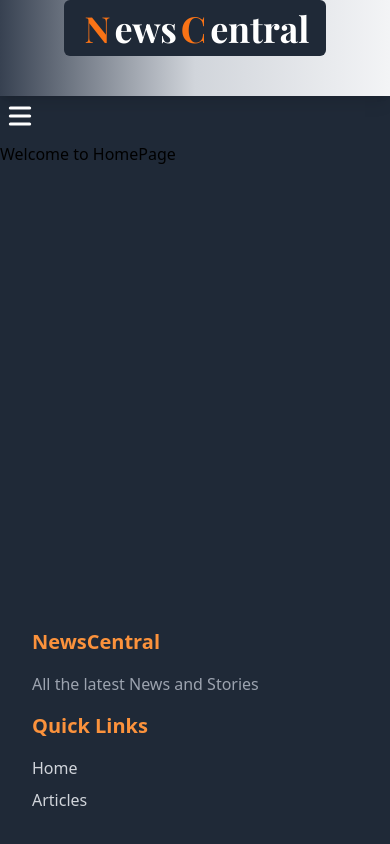
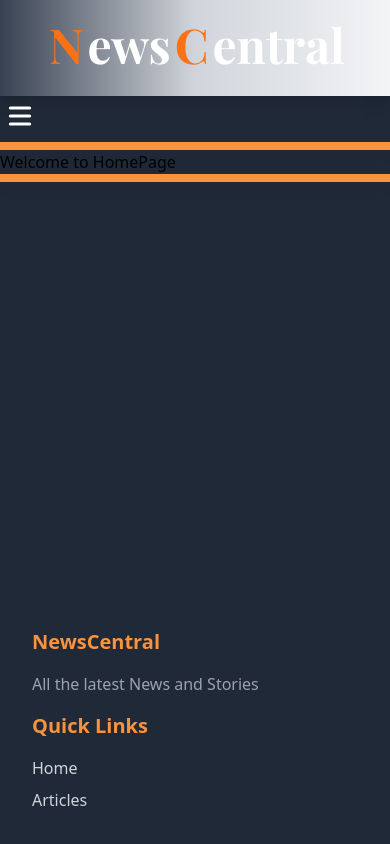
Before and after one commit to Vii182/fe-nc-news, a React (Vite) app: page / in a window 390 px wide. Built offline with nearby package versions, Linux system fonts and the light colour scheme.

Commit message:
Added sidebar to some pages, and made CSS adjustments

```diff
--- a/src/App.jsx
+++ b/src/App.jsx
@@ -16,6 +16,7 @@ function App() {
       <div className="flex flex-col min-h-screen bg-gray-800">
         <Header />
         <MobileMenu />
+        <div className="h-2 bg-orange-400 shadow-lg"></div>
         <Routes>
           <Route path="/" element={<Home />} />
           <Route path="/articles" element={<Articles />} />
@@ -24,6 +25,7 @@ function App() {
           <Route path="/articles/topics/:topicName" element={<TopicPage />} />
           <Route path="/login" element={<LoginPage />} />
         </Routes>
+        <div className="h-2 bg-orange-400 shadow-lg"></div>
         <Footer />
       </div>
     </UserProvider>
--- a/src/components/Header.jsx
+++ b/src/components/Header.jsx
@@ -3,11 +3,11 @@ import NavBar from "./NavBar";
 const Header = () => {
   return (
     <header className="flex flex-col sm:flex-row items-center justify-between h-24 bg-gradient-to-r from-gray-700 via-gray-300 to-gray-100 px-5 shadow-lg">
-      <div className="flex items-center sm:mb-0 bg-gray-800 mb-4 px-4 py-2 rounded-md">
-        <h1 className=" text-4xl font-playfair font-bold text-white">
-          <span className="text-orange-500 text-4xl px-1">N</span>
+      <div className="flex items-center mt-5 sm:mt-0 lg:mt-0 sm:mb-0 sm:bg-gray-800 lg:bg-gray-800 sm:mb-4 lg:mb-4 px-4 sm:py-2 lg:py-2 rounded-md">
+        <h1 className=" text-5xl sm:text-4xl lg:text:4xl font-playfair font-bold text-white">
+          <span className="text-orange-500 text-5xl sm:text-4xl lg:text:4xl px-1">N</span>
           <span>ews</span>
-          <span className="text-orange-500 text-4xl px-1">C</span>
+          <span className="text-orange-500 text-5xl sm:text-4xl lg:text:4xl px-1">C</span>
           <span>entral</span>
         </h1>
       </div>
--- a/src/components/SideBar.jsx
+++ b/src/components/SideBar.jsx
@@ -19,7 +19,7 @@ const SideBar = () => {
         ))}
       </ul>
       <div className="mt-8">
-        <h2 className="text-orange-500text-m sm:text-lg lg:text-xl font-bold mb-4">Navigation</h2>
+        <h2 className="text-orange-500 text-m sm:text-lg lg:text-xl font-bold mb-4">Navigation</h2>
         <ul className="space-y-2 text-sm sm:text-lg lg:text-xl">
           <li>
             <Link to="/" className="block py-2 px-4 rounded hover:bg-gray-600">
--- a/src/components/articles-components/SingleArticle.jsx
+++ b/src/components/articles-components/SingleArticle.jsx
@@ -5,6 +5,7 @@ import ArticleHeader from "./ArticleHeader";
 import ArticleBody from "./ArticleBody";
 import VoteButtons from "./VoteButtons";
 import CommentsSection from "../comments-components/CommentsSection";
+import SideBar from "../SideBar";
 
 // <<<<< MAIN COMPONENT >>>>> -----
 const SingleArticle = () => {
@@ -33,11 +34,16 @@ const SingleArticle = () => {
 
   // <<<<< MAIN RETURN >>>>> -----
   return (
-    <section className="max-w-7xl mx-auto p-4 sm:p-6 lg:p-8 bg-white rounded-lg shadow-md mt-10">
+    <section className="flex flex-col sm:flex-row min-h-screen bg-gray-800">
+      <aside className="hidden sm:block w-24 sm:w-32 lg:w-40 bg-gray-800">
+        <SideBar />
+      </aside>
+      <main className="flex-grow p-4 sm:p-6 lg:p-8 bg-white shadow-md mt-0 sm:ml-0 sm:mt-0 flex-1">
       <ArticleHeader article={currArticle} />
       <ArticleBody body={currArticle.body} />
       <VoteButtons articleId={article_id} />
       <CommentsSection article_id={article_id} />
+      </main>
     </section>
   );
 };
--- a/src/components/articles-components/TopicPage.jsx
+++ b/src/components/articles-components/TopicPage.jsx
@@ -29,7 +29,6 @@ const TopicPage = () => {
 
   return (
     <section className="flex flex-col min-h-screen bg-gray-800">
-      <div className="h-2 bg-orange-400 shadow-lg"></div>
       <div className="flex-grow flex">
       <div className="hidden sm:block bg-gray-800 w-24 sm:w-32 lg:w-40 p-2">
       <SideBar />
@@ -47,7 +46,6 @@ const TopicPage = () => {
       </div>
       </main>
       </div>
-      <div className="h-2 bg-orange-400 shadow-lg"></div>
     </section>
   );
 };
--- a/src/sections/Articles.jsx
+++ b/src/sections/Articles.jsx
@@ -6,7 +6,6 @@ import MobileMenu from "../components/MobileMenu";
 const Articles = () => {
   return (
     <section className="flex flex-col min-h-screen bg-gray-800">
-      <div className="h-2 bg-orange-400 shadow-lg"></div>
       <div className="flex-grow flex">
         <div className="hidden sm:block bg-gray-800 w-24 sm:w-32 lg:w-40 p-2">
       <SideBar />
@@ -15,7 +14,6 @@ const Articles = () => {
         <ArticlesList />
       </main>
       </div>
-      <div className="h-2 bg-orange-400 shadow-lg"></div>
     </section>
   );
 };
```
